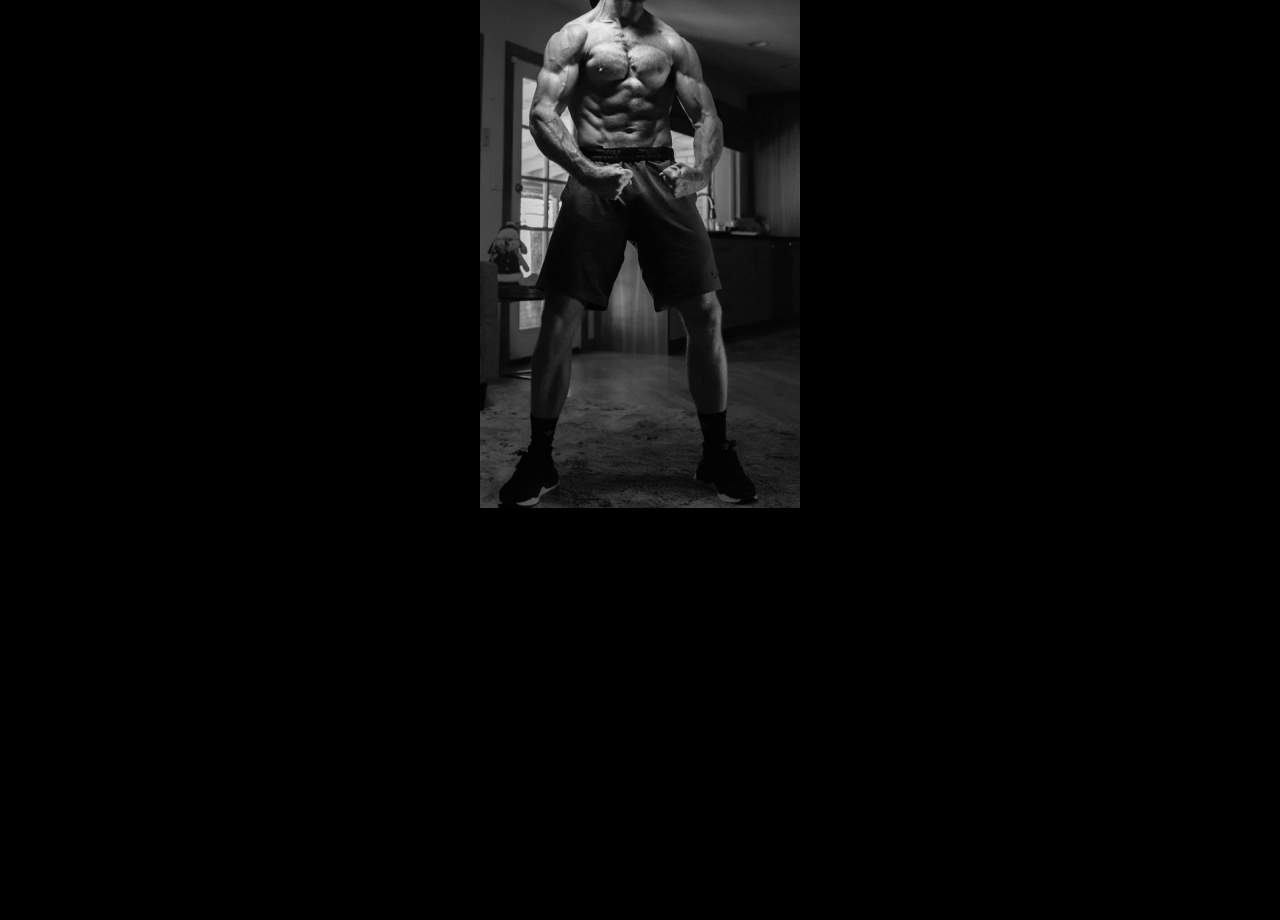
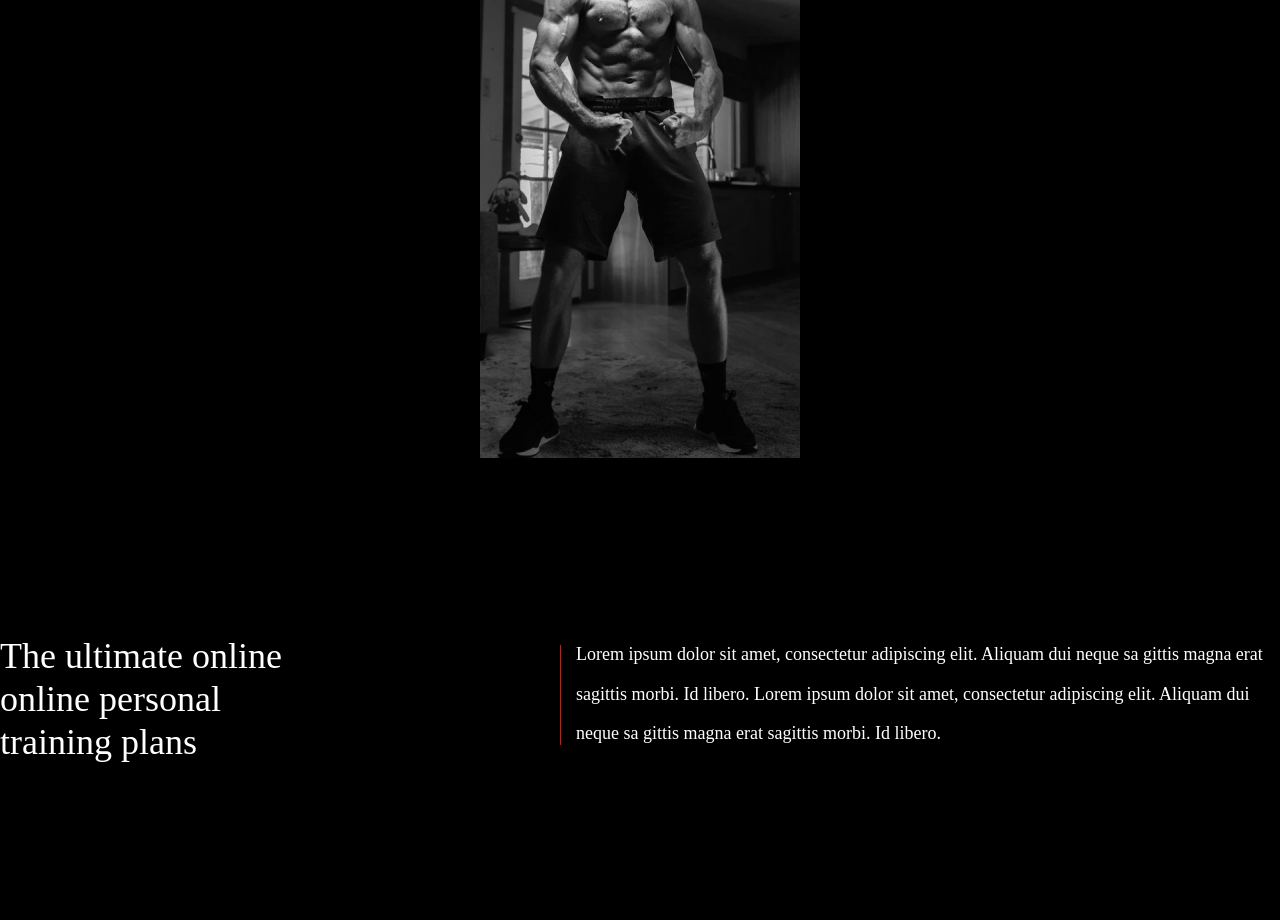
Before and after one commit to yrgenius/Site_Sport_Club_GYM, a website: page app/index.html in a window 1280 px wide. Shown: the part 2073-2993 px from the top of the page. Before the commit the page ends 2581 px from the top, so only its background shows below. Drawn offline with Linux system fonts and the light colour scheme.

Commit message:
add section about

```diff
--- a/app/index.html
+++ b/app/index.html
@@ -47,7 +47,7 @@
             </div>
         </div>
     </div>
-    <section class="section section__2">
+    <section class="section">
         <div class="container">
             <div class="exercise">
                 <h2 class="title exercise__title">popular exercise</h2>
@@ -63,7 +63,20 @@
             <img class="exercise__img" src="./images/exercise_foto/exercise_5.png" alt="some exercise">
         </div>
     </section>
-    <section></section>
+    <section class="section">
+        <div class="container">
+            <div class="about">
+                <h2 class="title about__title">
+                    The ultimate online<br>
+                    online personal<br>
+                    training plans<br>
+                </h2>
+                <p class="about__text">
+                    Lorem ipsum dolor sit amet, consectetur adipiscing elit. Aliquam dui neque sa gittis magna erat sagittis morbi. Id libero. Lorem ipsum dolor sit amet, consectetur adipiscing elit. Aliquam dui neque sa gittis magna erat sagittis morbi. Id libero.
+                </p>
+            </div>
+        </div>
+    </section>
     <section></section>
     <section></section>
     <section></section>
--- /dev/null
+++ b/app/scss/about.scss
@@ -0,0 +1,27 @@
+.about{
+    display: flex;
+    justify-content: space-between;
+    padding: 177px 0 155px;
+
+    &__title{
+        font-size: 36px;
+        font-weight: 500;
+        line-height: 1.2;
+    }
+
+    &__text{
+        position: relative;
+        max-width: 55%;
+        line-height: 2.2;
+
+        &::before{
+            content: '';
+            position: absolute;
+            left: -16px;
+            top: 10px;
+            height: 100px;
+            width: 1px;
+            background: $rd;
+        }
+    }
+}
--- a/app/scss/exercise.scss
+++ b/app/scss/exercise.scss
@@ -27,6 +27,8 @@
     justify-content: center;
 
     & img:nth-child(2n){
-        margin-top: 50px;
+        position: relative;
+        top: 50px;
+
     }
 }
--- a/app/scss/style.scss
+++ b/app/scss/style.scss
@@ -5,5 +5,6 @@
 
 @import 'main';
 @import 'exercise';
+@import 'about';
 
 @import 'media';
```
Also changed, not shown: app/css/style.min.css, app/images/exercise_foto/exercise_1.webp (added), app/images/exercise_foto/exercise_2.webp (added), app/images/exercise_foto/exercise_3.webp (added), app/images/exercise_foto/exercise_4.webp (added), app/images/exercise_foto/exercise_5.webp (added), 3 other files.
